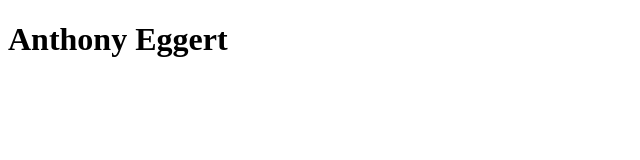
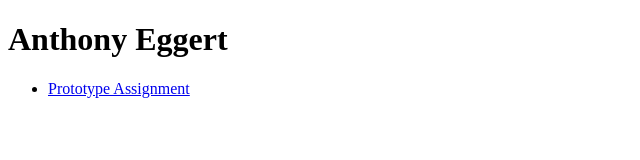
Before and after one commit to Eggert8910/ifsc-1310, a plain HTML site: page index.html in a window 1280 px wide. Shown: the whole page, without its empty margins (0-640 px from the left). Drawn offline with Linux system fonts and the light colour scheme.

Commit message:
Added hyperlink to prototype project page

```diff
--- a/index.html
+++ b/index.html
@@ -9,5 +9,12 @@
     </head>
     <body>
         <h1>Anthony Eggert</h1>
+        <nav>
+            <ul>
+                <li>
+                    <a href="prototype/index.html" title="Web Technologies Project 1">Prototype Assignment</a>
+                </li>
+            </ul>
+        </nav>
     </body>
 </html>
```
